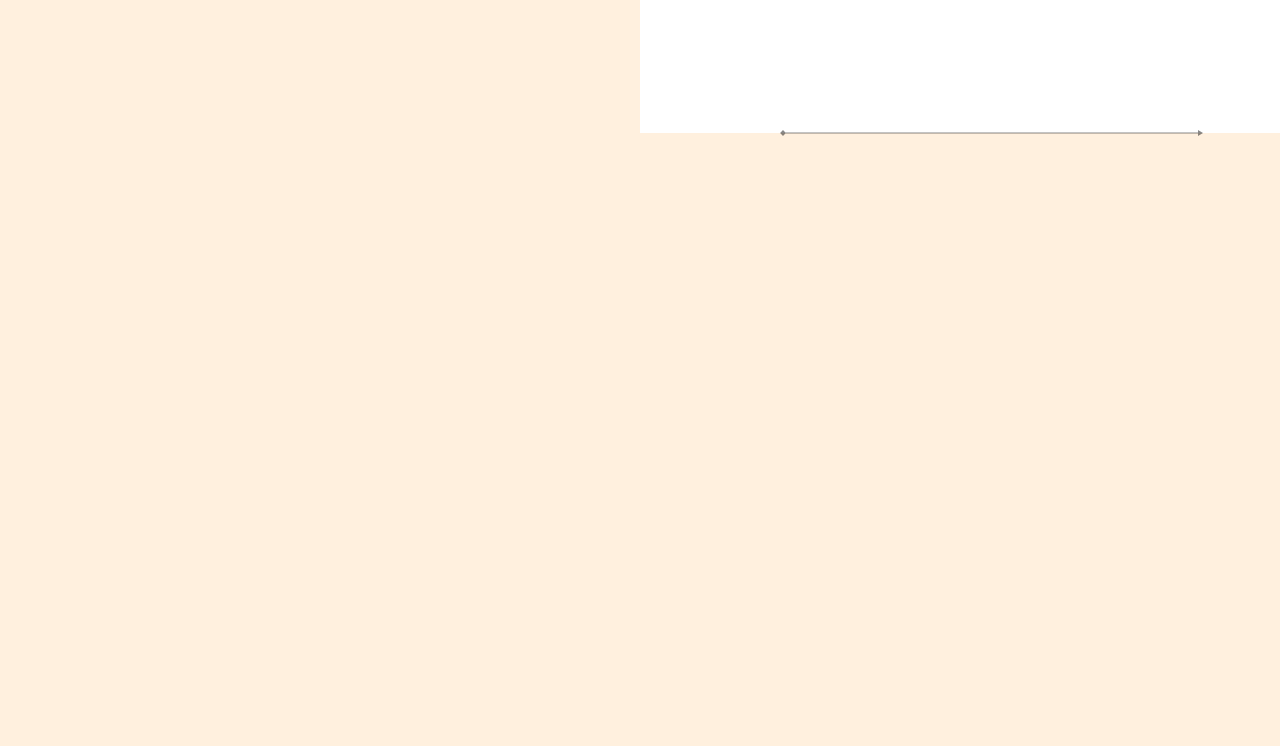
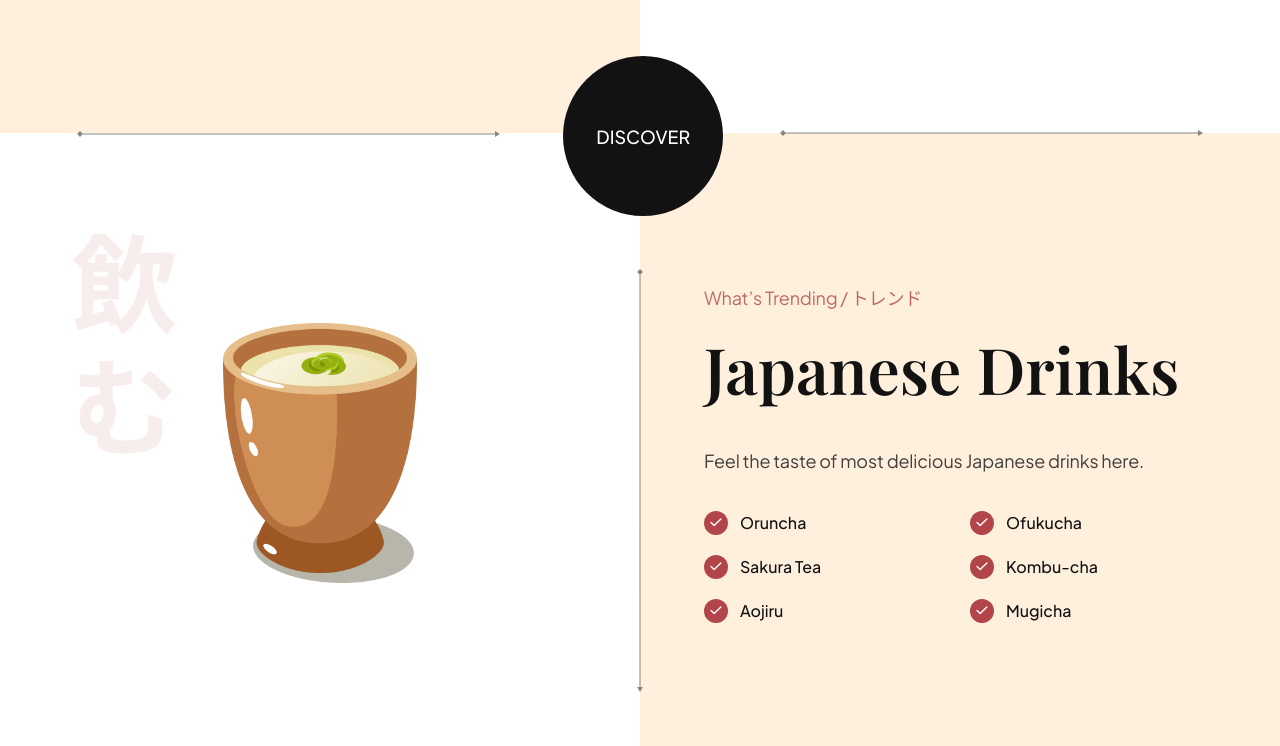
Before and after one commit to tanbir-hossen/sushi, a website built with Vite: page index.html in a window 1280 px wide. Shown: the part 2921-3667 px from the top of the page. Before the commit the page ends 3061 px from the top, so only its background shows below. Built offline with nearby package versions, Linux system fonts and the light colour scheme.

Commit message:
Add markup for trending drink section and style with discover button in the middle

```diff
--- a/index.html
+++ b/index.html
@@ -187,6 +187,7 @@
       </button>
     </section>
 
+    <section class="trending" id="food">
       <section class="trending-sushi">
         <div class="trending__content" data-aos="fade-right">
           <p class="sushi__subtitle">What’s Trending / トレンド</p>
@@ -248,6 +249,75 @@
           </div>
         </div>
       </section>
+
+      <!-- START: discover button -->
+      <div class="trending__discover" data-aos="zoom-in">
+        <p>Discover</p>
+      </div>
+      <!-- END: discover button -->
+
+      <section class="trending-drink">
+        <div class="trending__image flex-center">
+          <img src="assets/sushi-4.png" alt="sushi-4" data-aos="fade-right" />
+
+          <div class="trending__arrow trending__arrow-top">
+            <img src="assets/arrow-horizontal.svg" alt="arrow-horizontal" />
+          </div>
+
+          <div class="trending__arrow trending__arrow-right">
+            <img src="assets/arrow-vertical.svg" alt="arrow-vertical" />
+          </div>
+        </div>
+
+        <div class="trending__content" data-aos="fade-left">
+          <p class="sushi__subtitle">What’s Trending / トレンド</p>
+
+          <h3 class="sushi__title">Japanese Drinks</h3>
+          <p class="sushi__description">
+            Feel the taste of most delicious Japanese drinks here.
+          </p>
+
+          <ul class="trending__list flex-between">
+            <li>
+              <div class="trending__icon flex-center">
+                <img src="assets/check.svg" alt="check" />
+              </div>
+              <p>Oruncha</p>
+            </li>
+            <li>
+              <div class="trending__icon flex-center">
+                <img src="assets/check.svg" alt="check" />
+              </div>
+              <p>Ofukucha</p>
+            </li>
+            <li>
+              <div class="trending__icon flex-center">
+                <img src="assets/check.svg" alt="check" />
+              </div>
+              <p>Sakura Tea</p>
+            </li>
+            <li>
+              <div class="trending__icon flex-center">
+                <img src="assets/check.svg" alt="check" />
+              </div>
+              <p>Kombu-cha</p>
+            </li>
+            <li>
+              <div class="trending__icon flex-center">
+                <img src="assets/check.svg" alt="check" />
+              </div>
+              <p>Aojiru</p>
+            </li>
+            <li>
+              <div class="trending__icon flex-center">
+                <img src="assets/check.svg" alt="check" />
+              </div>
+              <p>Mugicha</p>
+            </li>
+          </ul>
+        </div>
+      </section>
+    </section>
     <script src="./js/script.js" type="module"></script>
   </body>
 </html>
```
Lines whose indentation alone changed are shown as unchanged.
